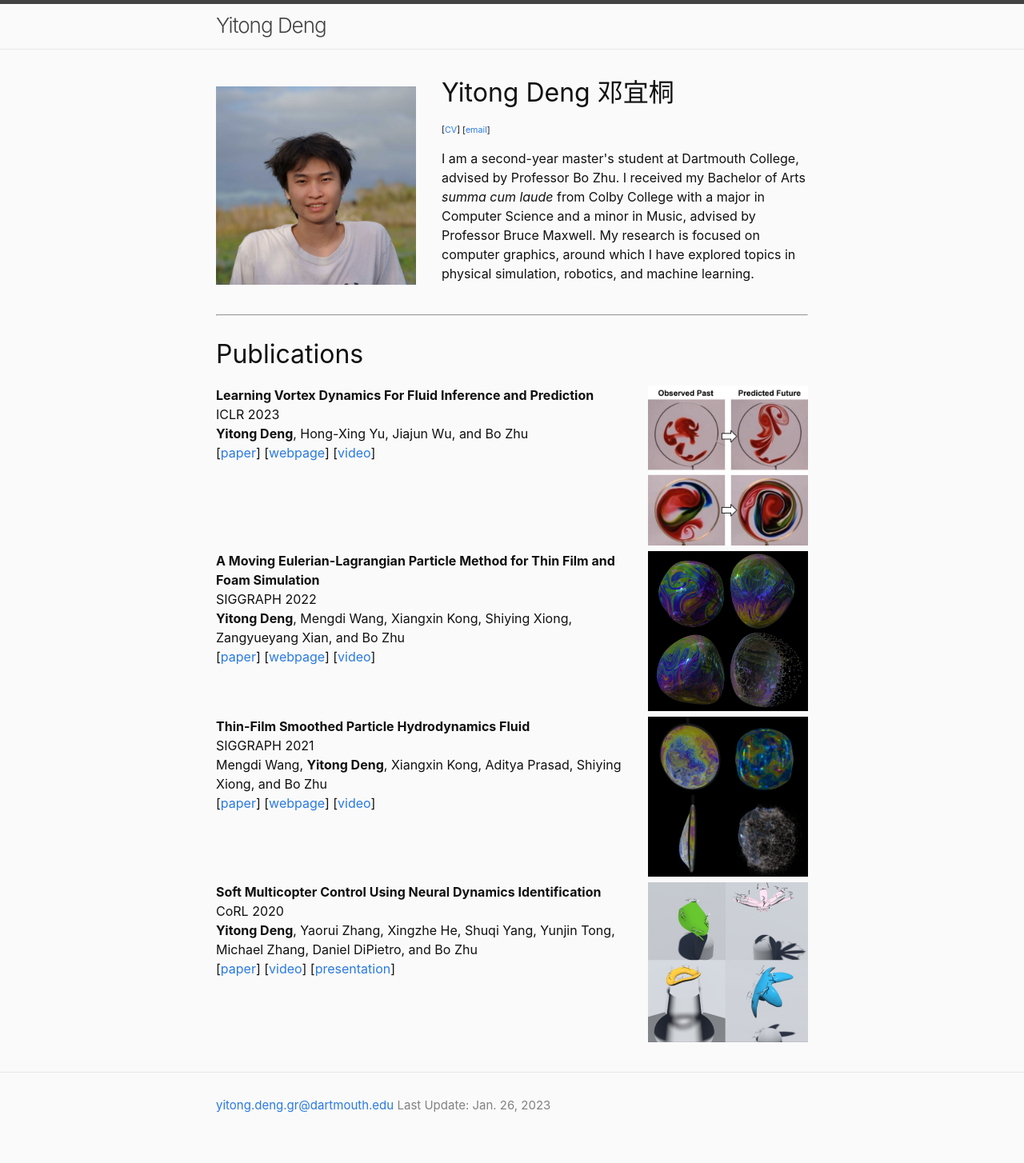
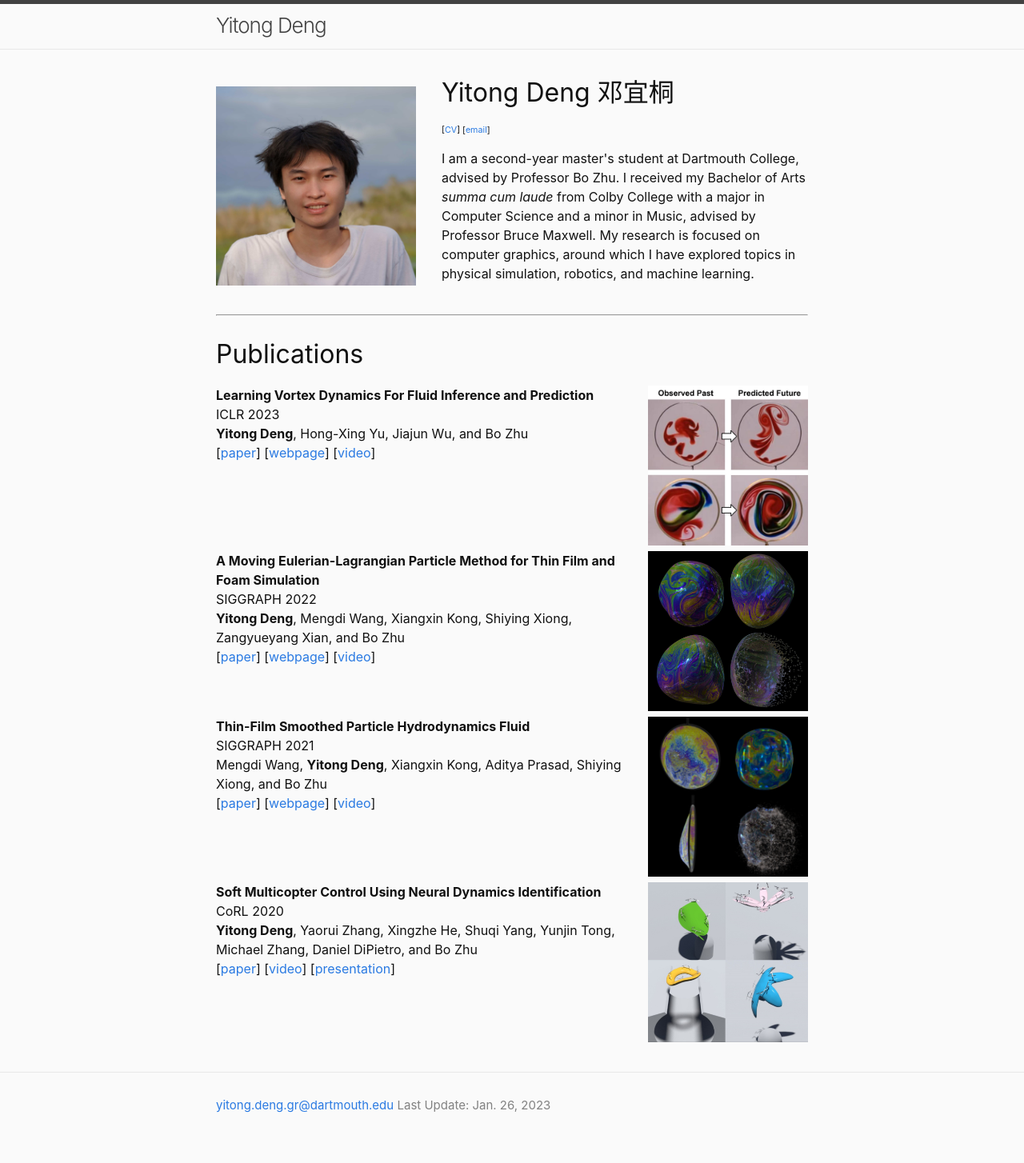
Before and after one commit to yitongdeng/yitongdeng.github.io, a Jekyll site: the page built from index.html, in a window 1280 px wide. Shown: the whole page at 80% size. Built offline with Jekyll 4.4.1, drawn with Linux system fonts in a browser that asks for light colours.

Commit message:
fix head size

```diff
--- a/index.html
+++ b/index.html
@@ -2,7 +2,7 @@
 layout: home
 ---
 <div style="overflow: auto">
-    <img src="assets/img/head2022.jpg" width="250px" style="float:left; margin-right:2em; margin-top:1em;" alt="portrait">
+    <img src="assets/img/head22.jpg" width="250px" style="float:left; margin-right:2em; margin-top:1em;" alt="portrait">
     <h1>Yitong Deng 邓宜桐</h1>
     <h6>[<a href = "assets/CV/cv.pdf">CV</a>] [<a href = "mailto: yitong.deng.gr@dartmouth.edu">email</a>]</h6>
     <p>I am a second-year master's student at Dartmouth College, advised by Professor Bo Zhu.
```
Also changed, not shown: assets/img/head2022.jpg (deleted), assets/img/head20222.jpg (deleted), assets/img/head22.jpg (added).
